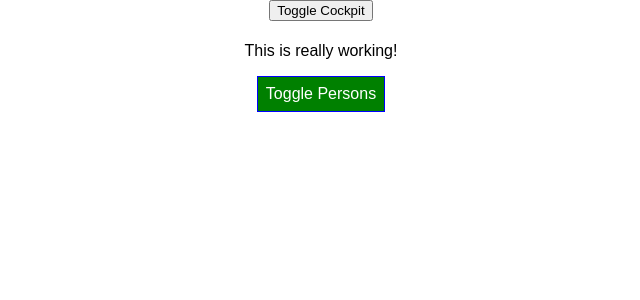
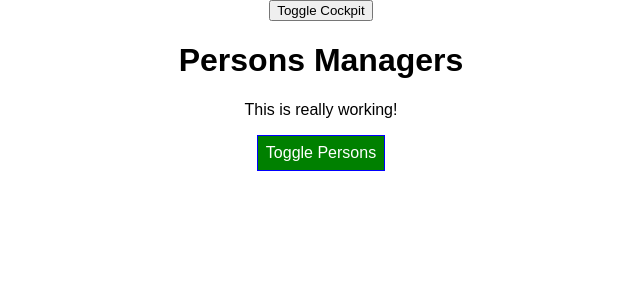
Before and after one commit to RyanWRowland/react-complete-guide, a React (Create React App) app: page / in a window 1280 px wide. Shown: the top 300 px of the page, without its empty margins (319-959 px from the left). Built offline with nearby package versions, Linux system fonts and the light colour scheme.

Commit message:
Used withClass in Person component passing unknown props

```diff
--- a/src/components/Persons/Person/Person.js
+++ b/src/components/Persons/Person/Person.js
@@ -1,7 +1,7 @@
 import React, { Component } from 'react';
 import Aux from '../../../hoc/Aux';
-// import withClass from '../../../hoc/withClass';
-// import styles from './Person.module.css';
+import withClass from '../../../hoc/withClass';
+import styles from './Person.module.css';
 
 // Aux here is basically the same as React.Fragment
 /*
@@ -34,4 +34,4 @@ class Person extends Component {
   }
 }
 
-export default Person;
+export default withClass(Person, styles.Person);
--- a/src/hoc/withClass.js
+++ b/src/hoc/withClass.js
@@ -3,7 +3,7 @@ import React from 'react'
 const withClass = (WrappedComponent, className) => {
   return props => (
     <div className={className}>
-      <WrappedComponent />
+      <WrappedComponent {...props} />
     </div>
   );
 }
```
